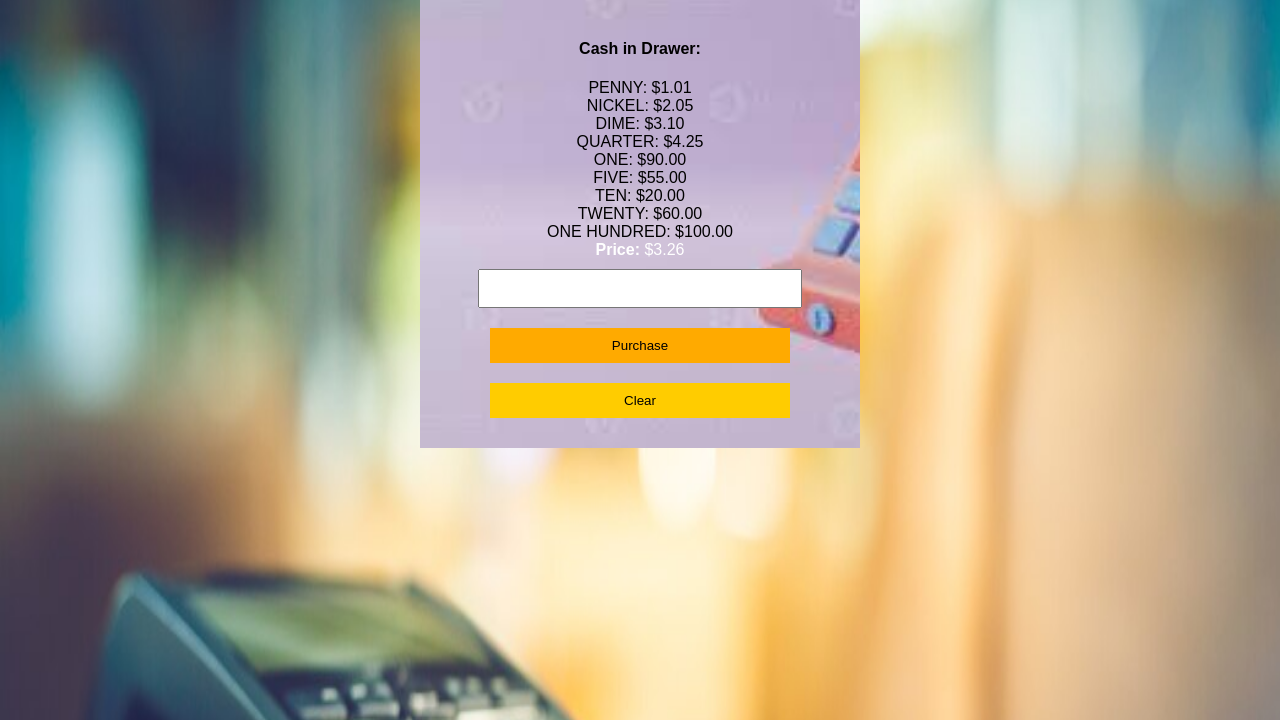
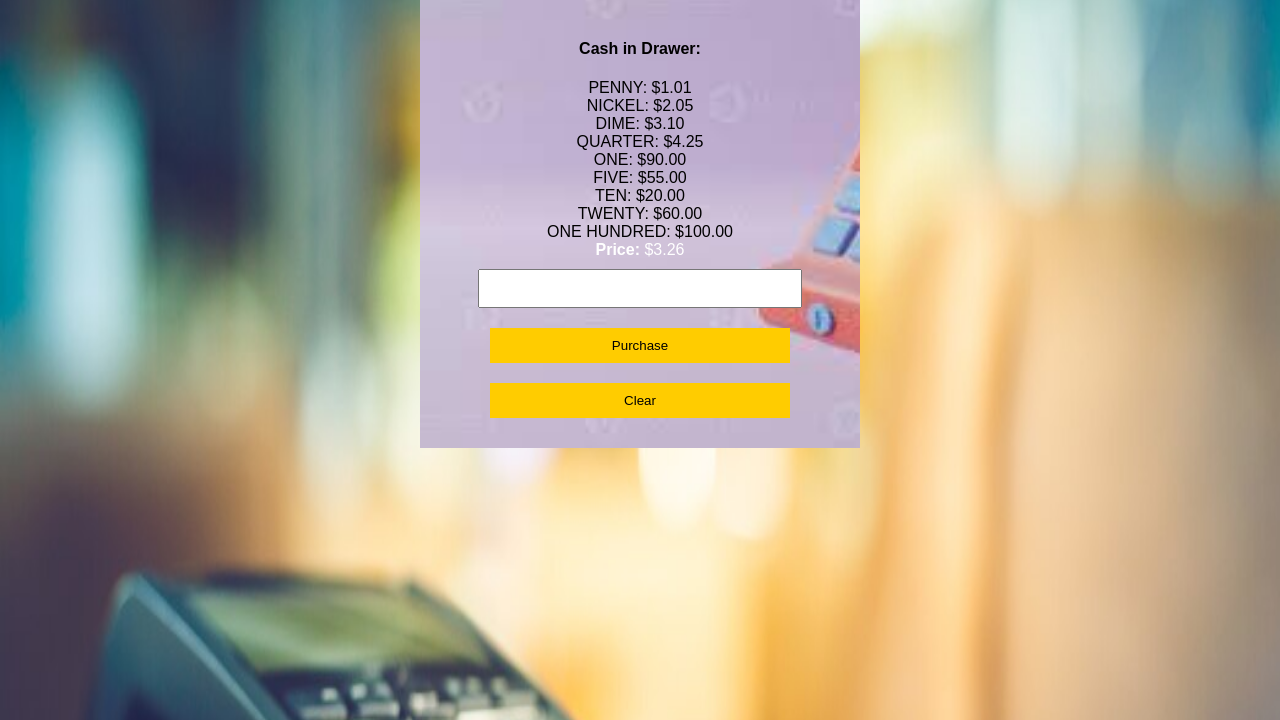
Before and after one commit to faridafaqiri/cash-register, a plain HTML site: page index.html in a window 1280 px wide. In both pictures the pointer is over the button "Purchase". Shown: the part 80-800 px from the top of the page. Drawn offline with Linux system fonts and the light colour scheme.

Commit message:
sloved the error

```diff
--- a/styles.css
+++ b/styles.css
@@ -37,7 +37,7 @@ button {
 }
 
 button:hover {
-  background-color: #ffaa00;
+  background-color: #fc0;
 }
 
 #cash-in-drawer,
@@ -49,6 +49,7 @@ button:hover {
   .container {
   padding: 10px;
   }
+
 }
 
 @media (max-width: 480px) {
@@ -56,7 +57,9 @@ button:hover {
   padding: 5px;
   }
 
-  input, button {
+  input,
+  button {
   padding: 5px;
   }
+
 }
```
